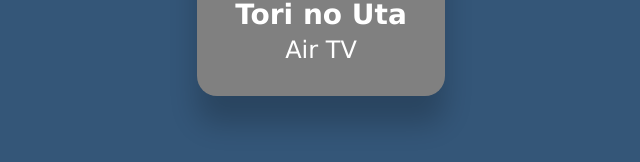
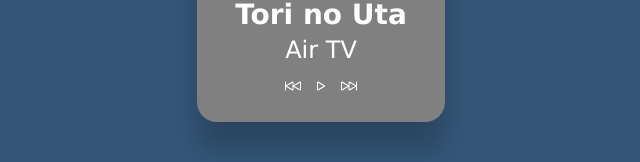
Before and after one commit to ShannaJSmith/css-components, a React (Create React App) app in the folder css-components/: page /bgm in a window 1280 px wide. Shown: the part 486-648 px from the top of the page, without its empty margins (319-959 px from the left). Built offline with nearby package versions, Linux system fonts and the light colour scheme.

Commit message:
import play, pause, forward, backward icons and import audiocontrols into audioplayer

```diff
--- /dev/null
+++ b/css-components/src/components/AudioControls.css
@@ -0,0 +1,6 @@
+.audio-controls > button {
+  border: none;
+  background: none;
+  cursor: pointer;
+  color: white;
+}
--- /dev/null
+++ b/css-components/src/components/AudioControls.jsx
@@ -0,0 +1,52 @@
+import './AudioControls.css';
+
+import { BsSkipBackward, BsSkipForward, BsPlay, BsPause } from 'react-icons/bs';
+
+const AudioControls = ({
+  isPlaying,
+  onPlayPauseClick,
+  onPrevClick,
+  onNextClick,
+}) => {
+  return (
+    <div className="audio-controls">
+      <button
+        type="button"
+        className="prev"
+        aria-label="Previous"
+        onClick={onPrevClick}
+      >
+        <BsSkipBackward />
+      </button>
+      {isPlaying ? (
+        <button
+          type="button"
+          className="pause"
+          onClick={() => onPlayPauseClick(false)}
+          aria-label="Pause"
+        >
+          <BsPause />
+        </button>
+      ) : (
+        <button
+          type="button"
+          className="play"
+          onClick={() => onPlayPauseClick(true)}
+          aria-label="Play"
+        >
+          <BsPlay />
+        </button>
+      )}
+      <button
+        type="button"
+        className="next"
+        aria-label="Next"
+        onClick={onNextClick}
+      >
+        <BsSkipForward />
+      </button>
+    </div>
+  );
+};
+
+export default AudioControls;
--- a/css-components/src/components/AudioPlayer.jsx
+++ b/css-components/src/components/AudioPlayer.jsx
@@ -1,4 +1,5 @@
 import './AudioPlayer.css';
+import AudioControls from './AudioControls';
 import { useState, useEffect, useRef } from 'react';
 
 const AudioPlayer = ({ tracks }) => {
@@ -32,6 +33,12 @@
         />
         <h3 className="title">{label}</h3>
         <h4 className="anime">{anime}</h4>
+        <AudioControls
+          isPlaying={playing}
+          onPrevClick={toPrevTrack}
+          onNextClick={toNextTrack}
+          onPlayPauseClick={setPlaying}
+        />
       </div>
     </div>
   );
```
